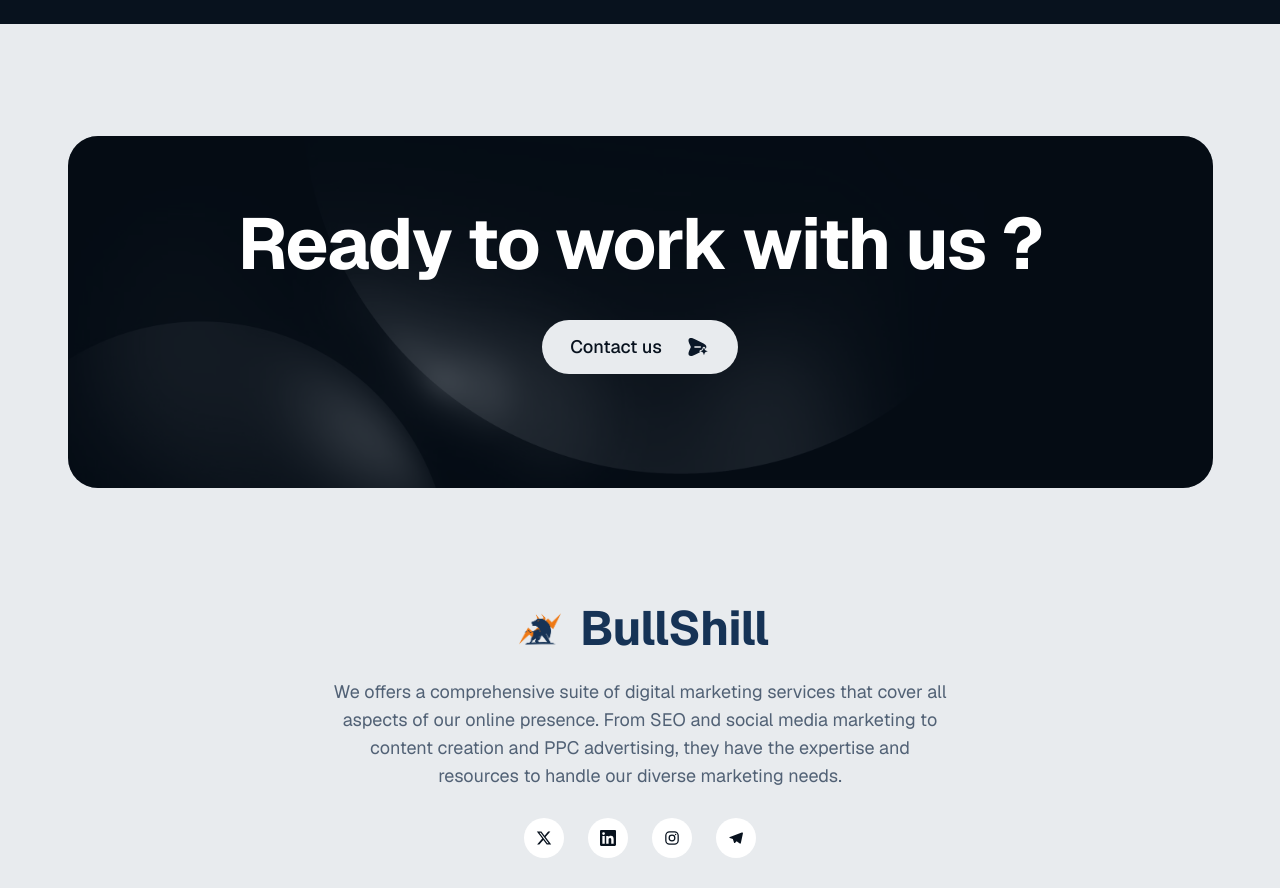
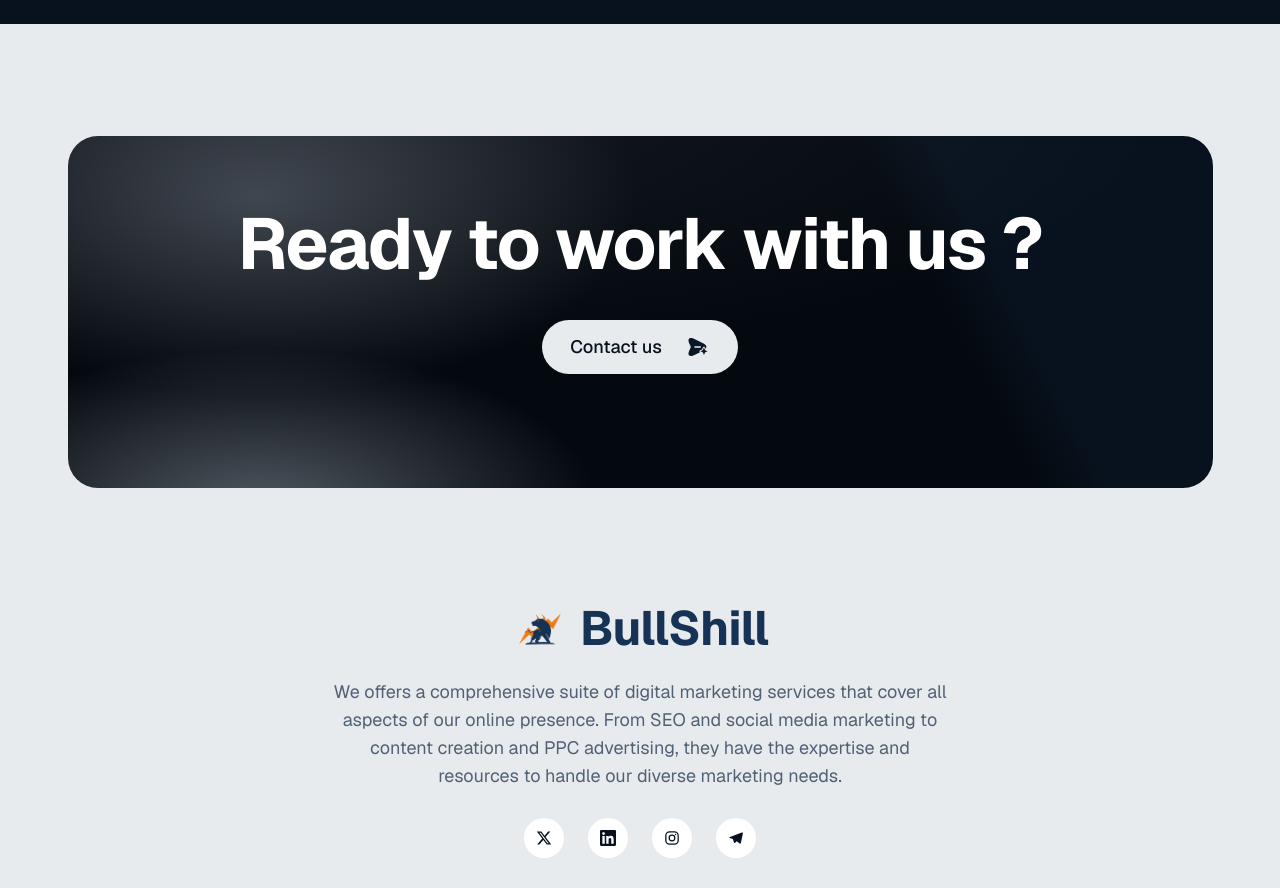
Before and after one commit to onlytoseef/bullshill, a Next.js app: page /blog in a window 1280 px wide. Shown: the part 3640-4528 px from the top of the page. Built offline with nearby package versions, Linux system fonts and the light colour scheme.

Commit message:
Refactor FinalCta component to accept variant prop for improved styling flexibility; enhance class name management

```diff
--- a/components/sections/final-cta.tsx
+++ b/components/sections/final-cta.tsx
@@ -4,22 +4,32 @@ import { Reveal } from "@/components/motion/reveal";
 import { Button } from "@/components/ui/button";
 import { Container, Section } from "@/components/ui/section";
 import { finalCta } from "@/lib/content";
+import { cn } from "@/lib/utils";
 import contactBackground from "../../app/assets/contact -us/contact-us.png";
 import findMoreIcon from "../../app/assets/images/find-more-icon.svg";
 
-export function FinalCta() {
+type Props = {
+  variant?: "home" | "page";
+};
+
+export function FinalCta({ variant = "home" }: Props) {
   return (
     <Section id="contact" className="bg-blue-light pb-12 sm:pb-16">
       <Container>
         <Reveal>
           <div
-            className="final-cta-card relative isolate overflow-hidden text-center"
+            className={cn(
+              "final-cta-card relative isolate overflow-hidden text-center",
+              variant === "page" && "final-cta-card--page",
+            )}
           >
-            <div
-              aria-hidden
-              className="final-cta-card-image pointer-events-none absolute inset-0"
-              style={{ backgroundImage: `url(${contactBackground.src})` }}
-            />
+            {variant === "home" ? (
+              <div
+                aria-hidden
+                className="final-cta-card-image pointer-events-none absolute inset-0"
+                style={{ backgroundImage: `url(${contactBackground.src})` }}
+              />
+            ) : null}
             <h2 className="final-cta-heading relative text-balance text-white">
               {finalCta.title}
             </h2>
```
